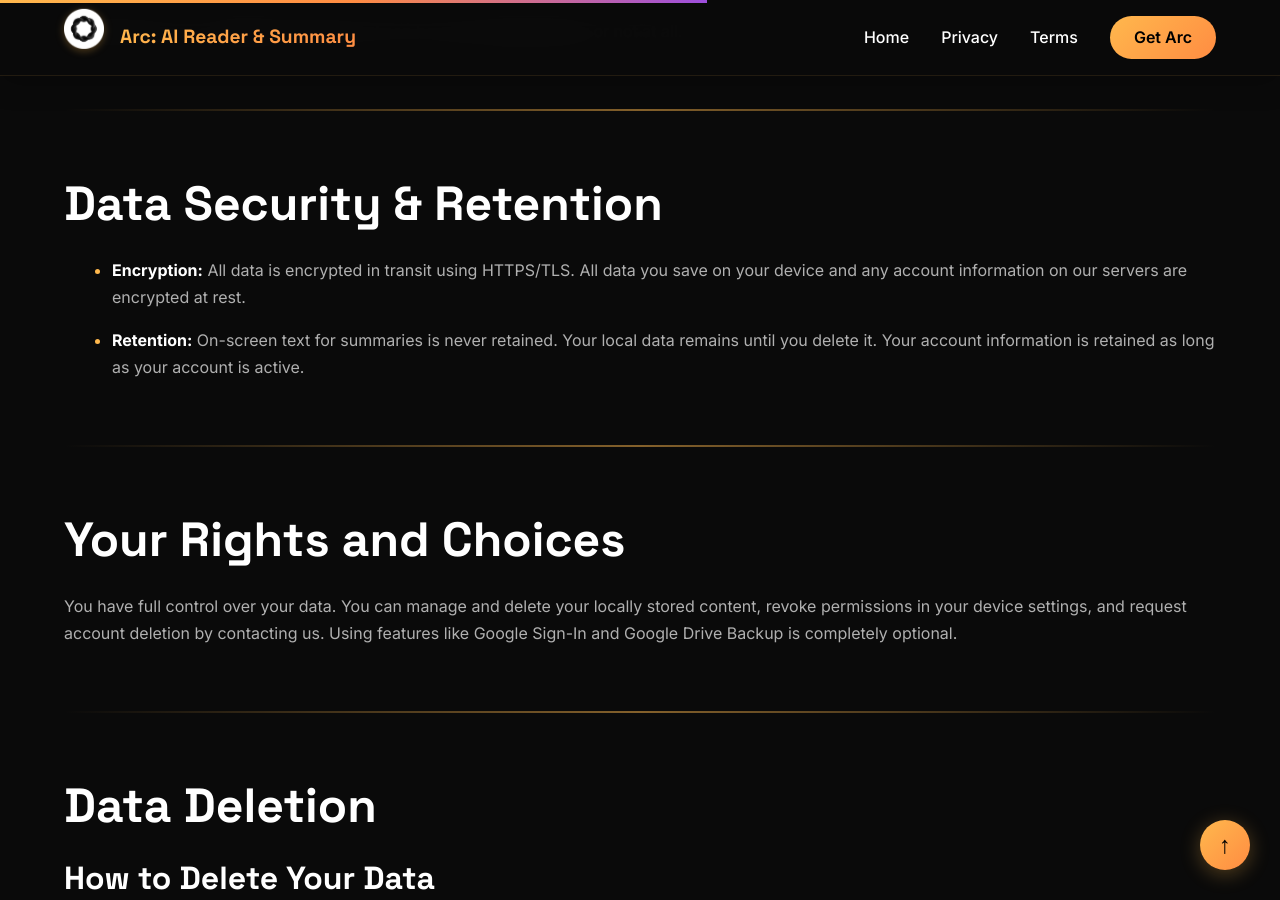
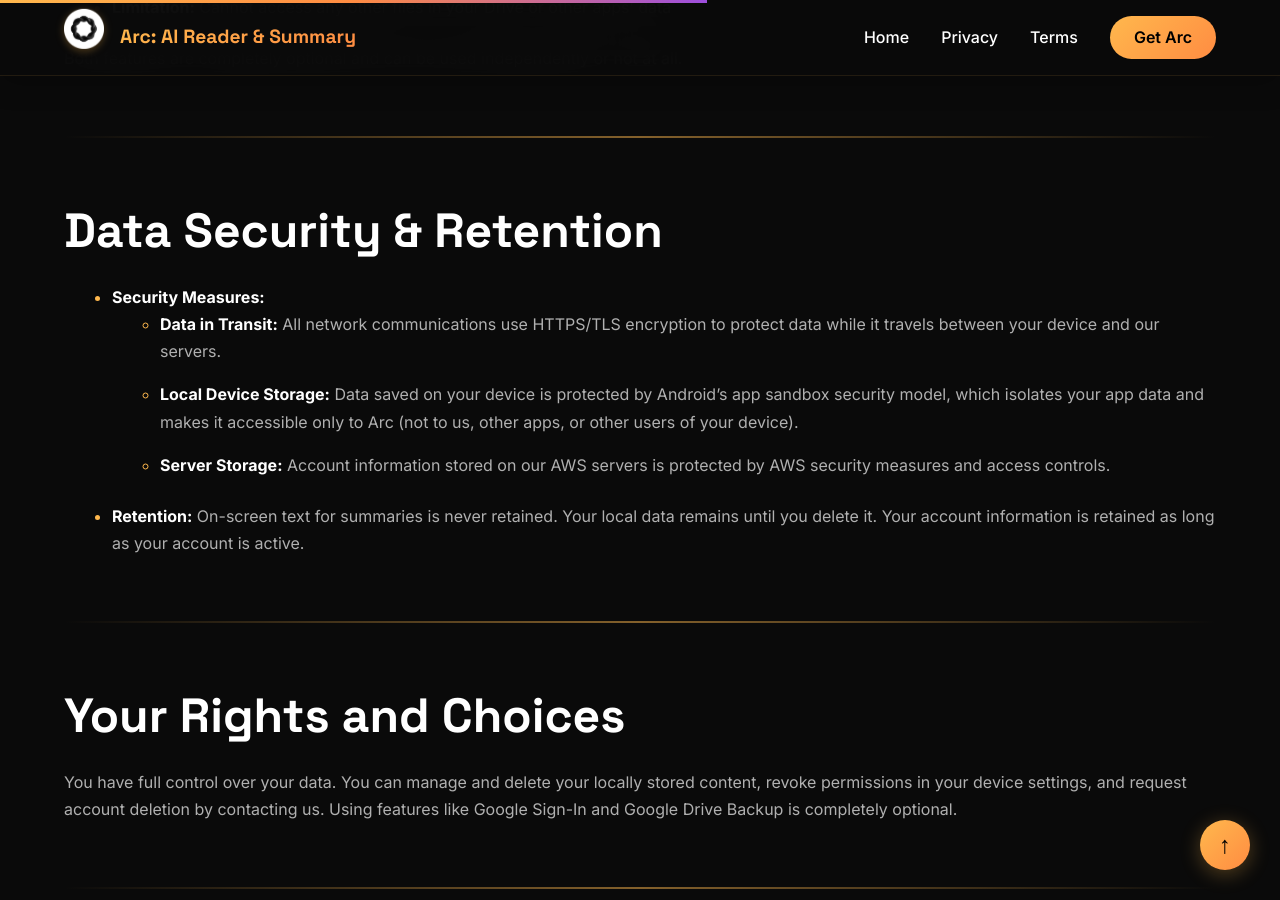
Before and after one commit to rethink-hub/arc, a Jekyll site: the page built from privacy.md, in a window 1280 px wide and 900 px high, scrolled down 5194 px. Built offline with Jekyll 4.4.1, drawn with Linux system fonts in a browser that asks for light colours; some of the changed text lies outside the part shown.

Commit message:
encrypted text removed from data storage

```diff
--- a/privacy.md
+++ b/privacy.md
@@ -25,7 +25,7 @@
 
 * **You Are in Control:** The app only accesses screen content when you explicitly tap an action in the floating sidebar. It never monitors your screen in the background.
 * **Content is Processed, Never Stored on Servers:** When we process your on-screen text for summaries, it is handled ephemerally and is **never stored, saved, or logged on our servers.**
-* **Your Data Stays Yours:** Any content you explicitly save is stored **encrypted only on your local device.** We cannot see or access this data.
+* **Your Data Stays Yours:** Any content you explicitly save is stored **securely on your local device only.** Protected by Android's app sandbox, this data is accessible only to Arc and cannot be seen or accessed by us or other apps.
 
 ---
 
@@ -39,9 +39,9 @@
 
 * **For "Save Content":**
     1.  **Consent Required:** When you first tap "Save Content", you'll be asked for permission to capture screenshots. You can grant or deny this permission, and change your choice later in Settings.
-    2.  **Screenshot Capture (if permitted):** If you grant permission, a screenshot of your current screen is captured and saved **encrypted to your local device only**. Screenshots are never taken automatically or in the background.
+    2.  **Screenshot Capture (if permitted):** If you grant permission, a screenshot of your current screen is captured and saved **securely to your local device only**. Screenshots are never taken automatically or in the background.
     3.  **Text Processing:** The on-screen text is processed for an AI summary (same as the "AI Summary" action).
-    4.  **Local Storage:** Both the screenshot and summary are saved **encrypted only on your device**. They are never uploaded to our servers unless you choose to back them up to Google Drive.
+    4.  **Local Storage:** Both the screenshot and summary are saved **securely on your device in Android's protected app storage**. They are never uploaded to our servers unless you choose to back them up to Google Drive.
     5.  **Full Control:** You can delete saved content at any time from within the app, and you can change your screenshot permission in Settings.
 
 ---
@@ -91,7 +91,7 @@
   - Profile picture
   - Any other profile information
   - Friends list or contacts
-  - Files from your Google Drive (except encrypted backups you explicitly create)
+  - Files from your Google Drive
 
 #### **Anonymous Technical Data**
 
@@ -133,7 +133,10 @@
 
 ## Data Security & Retention
 
-* **Encryption:** All data is encrypted in transit using HTTPS/TLS. All data you save on your device and any account information on our servers are encrypted at rest.
+* **Security Measures:**
+  - **Data in Transit:** All network communications use HTTPS/TLS encryption to protect data while it travels between your device and our servers.
+  - **Local Device Storage:** Data saved on your device is protected by Android's app sandbox security model, which isolates your app data and makes it accessible only to Arc (not to us, other apps, or other users of your device).
+  - **Server Storage:** Account information stored on our AWS servers is protected by AWS security measures and access controls.
 * **Retention:** On-screen text for summaries is never retained. Your local data remains until you delete it. Your account information is retained as long as your account is active.
 
 ---
```
Also changed, not shown: terms.md (+4 -4 lines).
